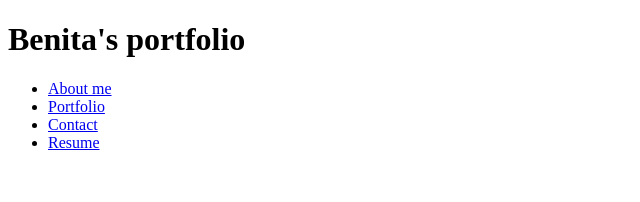
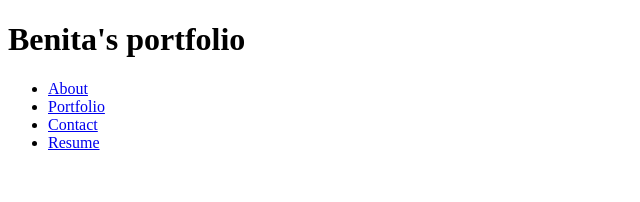
Before and after one commit to benitaisaac/react-portfolio, a React (Vite) app in the folder react-portfolio/: page / in a window 1280 px wide. Shown: the top 202 px of the page, without its empty margins (0-640 px from the left). Built offline with nearby package versions, Linux system fonts and the light colour scheme.

Commit message:
added code for all list items in nav bar

```diff
--- a/react-portfolio/src/components/Navigation.jsx
+++ b/react-portfolio/src/components/Navigation.jsx
@@ -1,17 +1,35 @@
 import React from "react";
-// import { Link } from "react-router-dom";
+import { Link } from "react-router-dom";
 
-function Navigation() {
+function Navigation({currentPage}) {
   return (
-    <nav className="navbar">
-      <ul className="nav-menu">
-        <li className="nav-item"><a href="#about">About me</a></li>
-        <li className="nav-item"><a href="#portfolio">Portfolio</a></li>
-        <li className="nav-item"><a href="#contact">Contact</a></li>
-        <li className="nav-item"><a href="#resume">Resume</a></li>
+    <nav>
+      <ul className="flex-row">
+        <li className='m1'>
+          <Link to="/"> About </Link>
+        </li>
+        <li className='m1'>
+          <Link to="/portfolio"> Portfolio </Link>
+        </li>
+        <li className='m1'>
+          <Link to="/contact"> Contact </Link>
+        </li>
+        <li className='m1'>
+          <Link to="/resume"> Resume </Link>
+        </li>
       </ul>
     </nav>
+
   );
 }
 
 export default Navigation;
+
+ // <nav className="navbar">
+    //   <ul className="nav-menu">
+    //     <li className="nav-item"><a href="#about">About me</a></li>
+    //     <li className="nav-item"><a href="#portfolio">Portfolio</a></li>
+    //     <li className="nav-item"><a href="#contact">Contact</a></li>
+    //     <li className="nav-item"><a href="#resume">Resume</a></li>
+    //   </ul>
+    // </nav>
```
